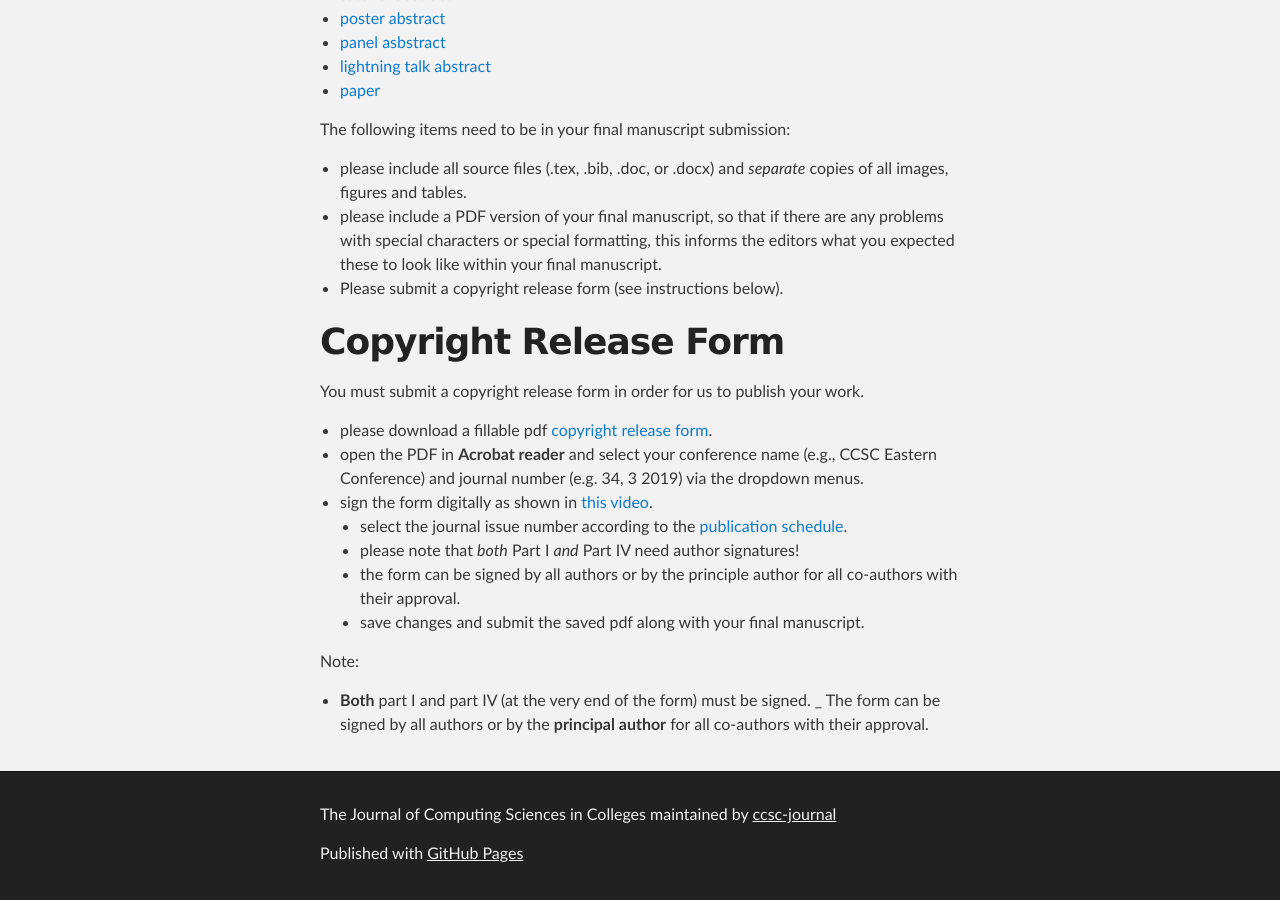
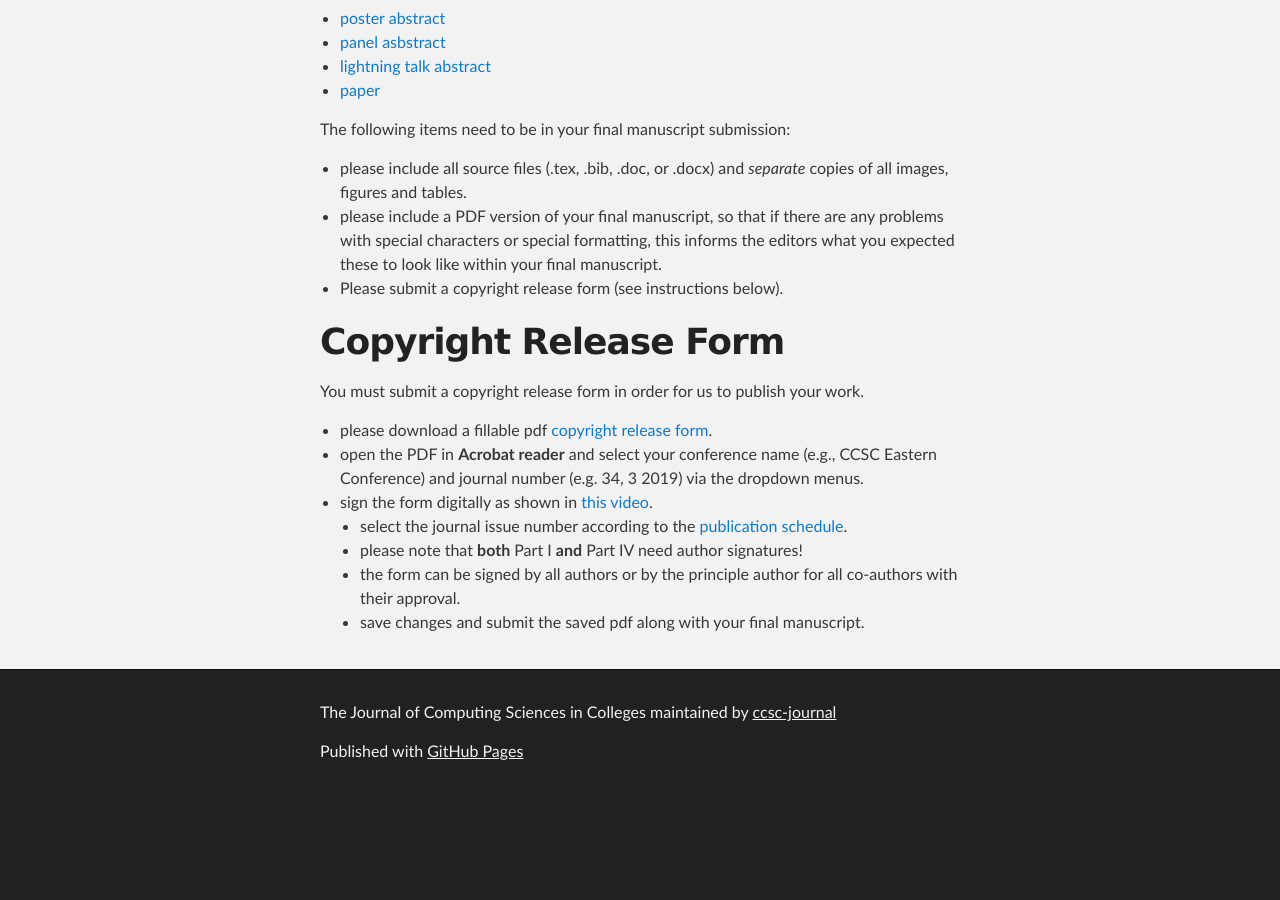
Before and after one commit to ccsc-journal/ccsc-editor, a Jekyll site: the page built from docs/authors.md, in a window 1280 px wide and 900 px high, scrolled down 1048 px. Built offline with Jekyll 4.4.1, drawn with Linux system fonts in a browser that asks for light colours; after the commit the page ends 1846 px from its top, so only the background shows below that.

Commit message:
fix error

```diff
--- a/docs/authors.md
+++ b/docs/authors.md
@@ -55,12 +55,7 @@ dropdown menus.
 - sign the form digitally as shown in [this video](https://youtu.be/ZZLM9aDT_ak).
   - select the journal issue number according to the
 [publication schedule](https://lubaochuan.github.io/ccsc-editor).
-  - please note that *both* Part I *and* Part IV need author signatures!
+  - please note that **both** Part I **and** Part IV need author signatures!
   - the form can be signed by all authors or by the principle author for all
   co-authors with their approval.
   - save changes and submit the saved pdf along with your final manuscript.
-
-Note:
-- __Both__ part I and part IV (at the very end of the form) must be signed.
-_ The form can be signed by all authors or by the __principal author__ for all
-co-authors with their approval.
```
Also changed, not shown: docs/editors.md (+1 -1 lines).
